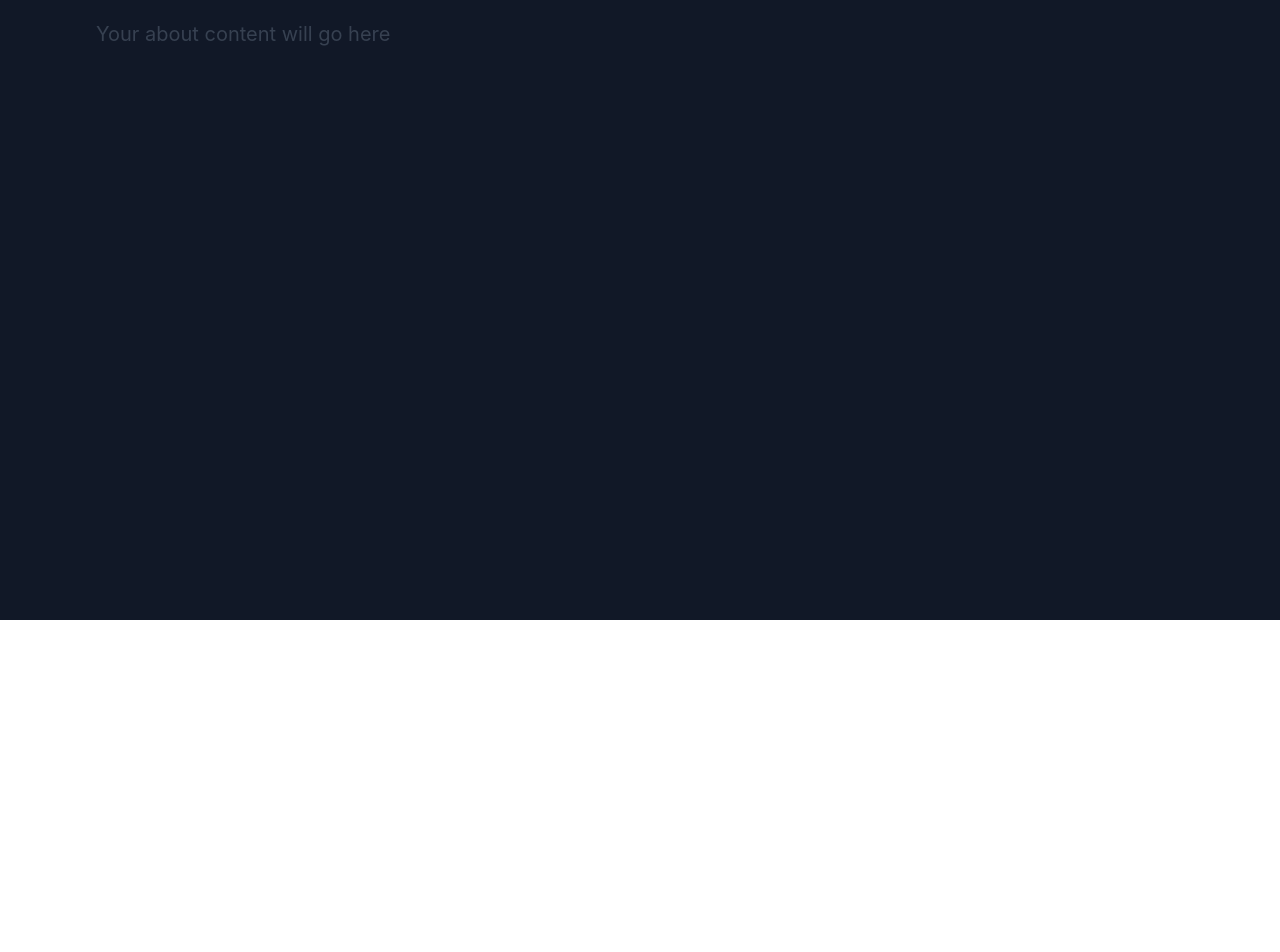
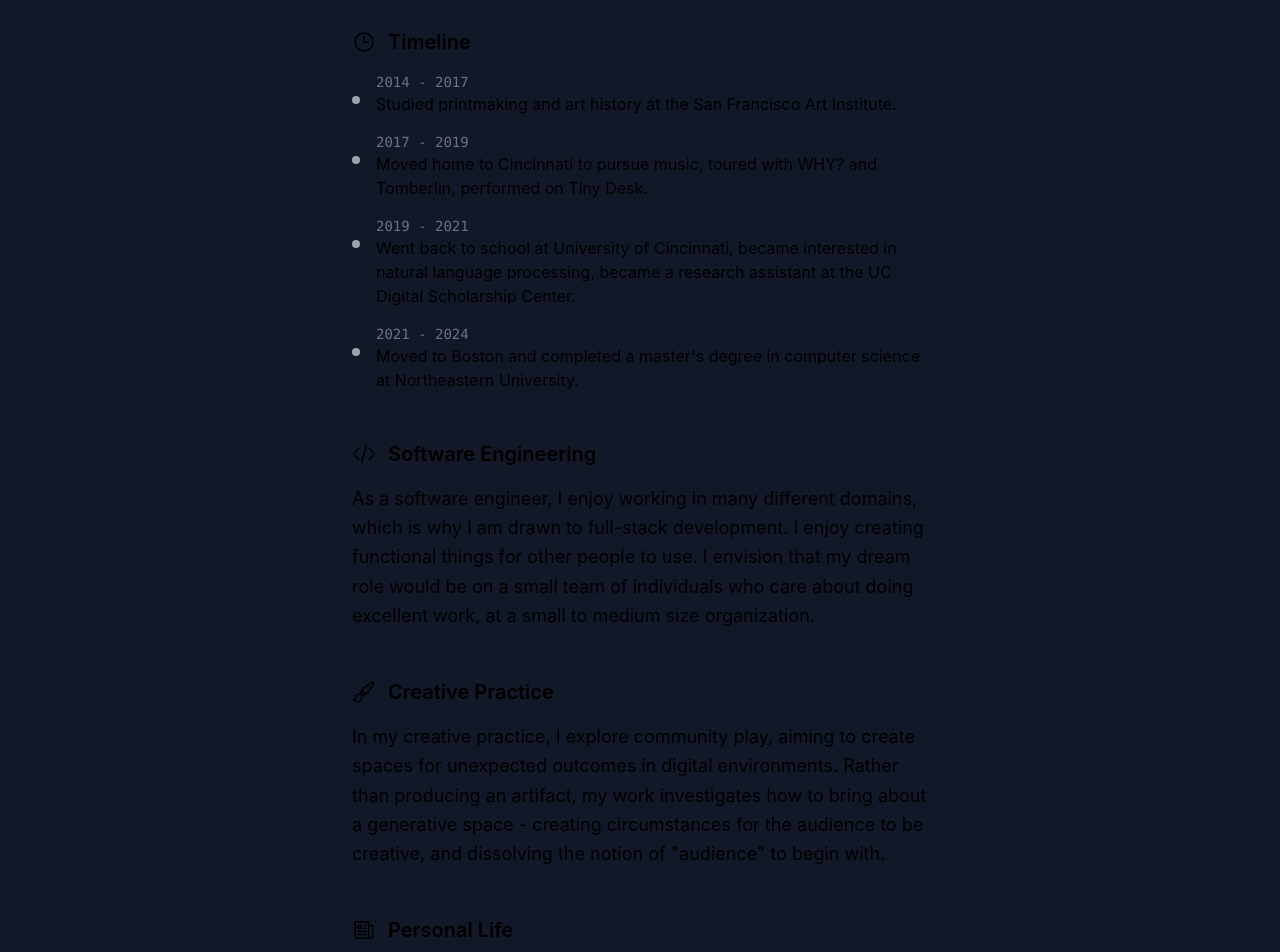
Before and after one commit to eastmountaincode/personal_site_2025, a React (Vite) app: page /about in a window 1280 px wide. Shown: the part 180-1132 px from the top of the page. Before the commit the page ends 800 px from the top, so only its background shows below. Built offline with nearby package versions, Linux system fonts and the light colour scheme.

Commit message:
ok I think about page is good

```diff
--- a/src/components/About.tsx
+++ b/src/components/About.tsx
@@ -1,8 +1,88 @@
 function About() {
   return (
-    <div className="prose lg:prose-xl transition-colors duration-1000">
-      <h2>About Me</h2>
-      <p>Your about content will go here</p>
+    <div className="transition-colors duration-1000 flex flex-col items-center p-3">
+      <div className="prose-lg md:prose-xl">
+        <h2>About Me</h2>
+      </div>
+
+      <div className="mt-8 max-w-xl mx-auto">
+        <div className="flex items-center gap-3 mb-4">
+          <svg xmlns="http://www.w3.org/2000/svg" fill="none" viewBox="0 0 24 24" strokeWidth={1.5} stroke="currentColor" className="w-6 h-6">
+            <path strokeLinecap="round" strokeLinejoin="round" d="M12 6v6h4.5m4.5 0a9 9 0 11-18 0 9 9 0 0118 0z" />
+          </svg>
+          <h3 className="text-xl font-semibold">Timeline</h3>
+        </div>
+
+        <ul className="list-none space-y-4">
+          <li className="flex items-start gap-4">
+            <span className="mt-6 w-2 h-2 rounded-full bg-gray-400 shrink-0"></span>
+            <div className="flex flex-col">
+              <span className="text-sm text-gray-500 font-mono">2014 - 2017</span>
+              <span>Studied printmaking and art history at the San Francisco Art Institute.</span>
+            </div>
+          </li>
+          <li className="flex items-start gap-4">
+            <span className="mt-6 w-2 h-2 rounded-full bg-gray-400 shrink-0"></span>
+            <div className="flex flex-col">
+              <span className="text-sm text-gray-500 font-mono">2017 - 2019</span>
+              <span>Moved home to Cincinnati to pursue music, toured with WHY? and Tomberlin, performed on Tiny Desk.</span>
+            </div>
+          </li>
+          <li className="flex items-start gap-4">
+            <span className="mt-6 w-2 h-2 rounded-full bg-gray-400 shrink-0"></span>
+            <div className="flex flex-col">
+              <span className="text-sm text-gray-500 font-mono">2019 - 2021</span>
+              <span>Went back to school at University of Cincinnati, became interested in natural language processing, became a research assistant at the UC Digital Scholarship Center.</span>
+            </div>
+          </li>
+          <li className="flex items-start gap-4">
+            <span className="mt-6 w-2 h-2 rounded-full bg-gray-400 shrink-0"></span>
+            <div className="flex flex-col">
+              <span className="text-sm text-gray-500 font-mono">2021 - 2024</span>
+              <span>Moved to Boston and completed a master's degree in computer science at Northeastern University.</span>
+            </div>
+          </li>
+        </ul>
+      </div>
+
+      <div className="mt-12 max-w-xl mx-auto">
+        <div className="flex items-center gap-3 mb-4">
+          <svg xmlns="http://www.w3.org/2000/svg" fill="none" viewBox="0 0 24 24" strokeWidth={1.5} stroke="currentColor" className="w-6 h-6">
+            <path strokeLinecap="round" strokeLinejoin="round" d="M17.25 6.75 22.5 12l-5.25 5.25m-10.5 0L1.5 12l5.25-5.25m7.5-3-4.5 16.5" />
+          </svg>
+          <h3 className="text-xl font-semibold">Software Engineering</h3>
+        </div>
+
+        <p className="text-lg leading-relaxed">
+          As a software engineer, I enjoy working in many different domains, which is why I am drawn to full-stack development. I enjoy creating functional things for other people to use. I envision that my dream role would be on a small team of individuals who care about doing excellent work, at a small to medium size organization.
+        </p>
+      </div>
+
+      <div className="mt-12 max-w-xl mx-auto">
+        <div className="flex items-center gap-3 mb-4">
+          <svg xmlns="http://www.w3.org/2000/svg" fill="none" viewBox="0 0 24 24" strokeWidth={1.5} stroke="currentColor" className="w-6 h-6">
+            <path strokeLinecap="round" strokeLinejoin="round" d="M9.53 16.122a3 3 0 0 0-5.78 1.128 2.25 2.25 0 0 1-2.4 2.245 4.5 4.5 0 0 0 8.4-2.245c0-.399-.078-.78-.22-1.128Zm0 0a15.998 15.998 0 0 0 3.388-1.62m-5.043-.025a15.994 15.994 0 0 1 1.622-3.395m3.42 3.42a15.995 15.995 0 0 0 4.764-4.648l3.876-5.814a1.151 1.151 0 0 0-1.597-1.597L14.146 6.32a15.996 15.996 0 0 0-4.649 4.763m3.42 3.42a6.776 6.776 0 0 0-3.42-3.42" />
+          </svg>
+          <h3 className="text-xl font-semibold">Creative Practice</h3>
+        </div>
+
+        <p className="text-lg leading-relaxed">
+          In my creative practice, I explore community play, aiming to create spaces for unexpected outcomes in digital environments. Rather than producing an artifact, my work investigates how to bring about a generative space - creating circumstances for the audience to be creative, and dissolving the notion of "audience" to begin with.
+        </p>
+      </div>
+
+      <div className="mt-12 max-w-xl mx-auto">
+        <div className="flex items-center gap-3 mb-4">
+          <svg xmlns="http://www.w3.org/2000/svg" fill="none" viewBox="0 0 24 24" strokeWidth={1.5} stroke="currentColor" className="w-6 h-6">
+            <path strokeLinecap="round" strokeLinejoin="round" d="M12 7.5h1.5m-1.5 3h1.5m-7.5 3h7.5m-7.5 3h7.5m3-9h3.375c.621 0 1.125.504 1.125 1.125V18a2.25 2.25 0 0 1-2.25 2.25M16.5 7.5V18a2.25 2.25 0 0 0 2.25 2.25M16.5 7.5V4.875c0-.621-.504-1.125-1.125-1.125H4.125C3.504 3.75 3 4.254 3 4.875V18a2.25 2.25 0 0 0 2.25 2.25h13.5M6 7.5h3v3H6v-3Z" />
+          </svg>
+          <h3 className="text-xl font-semibold">Personal Life</h3>
+        </div>
+
+        <p className="text-lg leading-relaxed">
+          In my personal life, I work on an organic farm on the weekends in the warmer months (where I also assist with things like graphic design and website maintenance). I enjoy seeing live music in Boston from around the world, and eating a full Turkish breakfast, ideally.
+        </p>
+      </div>
     </div>
   )
 }
```
